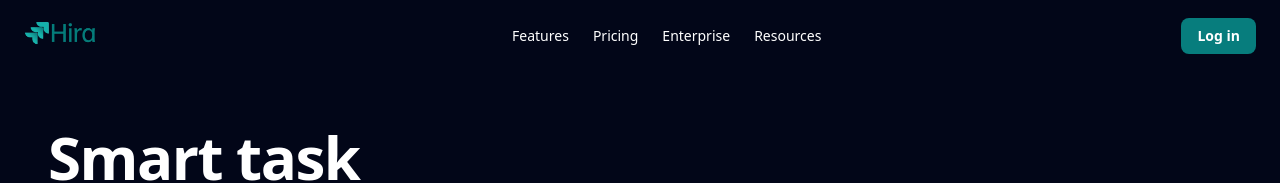
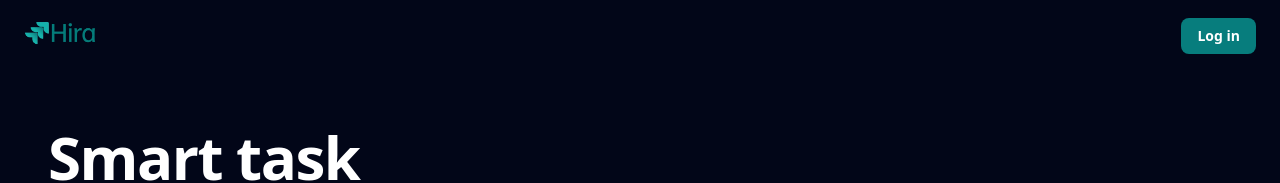
Before and after one commit to baseethviklar/Hira, a Next.js app: page / in a window 1280 px wide. Shown: the top 183 px of the page. Built offline with nearby package versions, Linux system fonts and the light colour scheme; no server answers.

Commit message:
header_enhancement

```diff
--- a/components/landing-page.tsx
+++ b/components/landing-page.tsx
@@ -173,10 +173,6 @@ export function LandingPage() {
                     </div>
                 </div>
                 <nav className="hidden md:flex gap-6 text-sm font-medium">
-                    <Link href="#" className="hover:text-blue-400">Features</Link>
-                    <Link href="#" className="hover:text-blue-400">Pricing</Link>
-                    <Link href="#" className="hover:text-blue-400">Enterprise</Link>
-                    <Link href="#" className="hover:text-blue-400">Resources</Link>
                 </nav>
                 <div className="flex items-center gap-4">
                     <Link href="/login">
```
